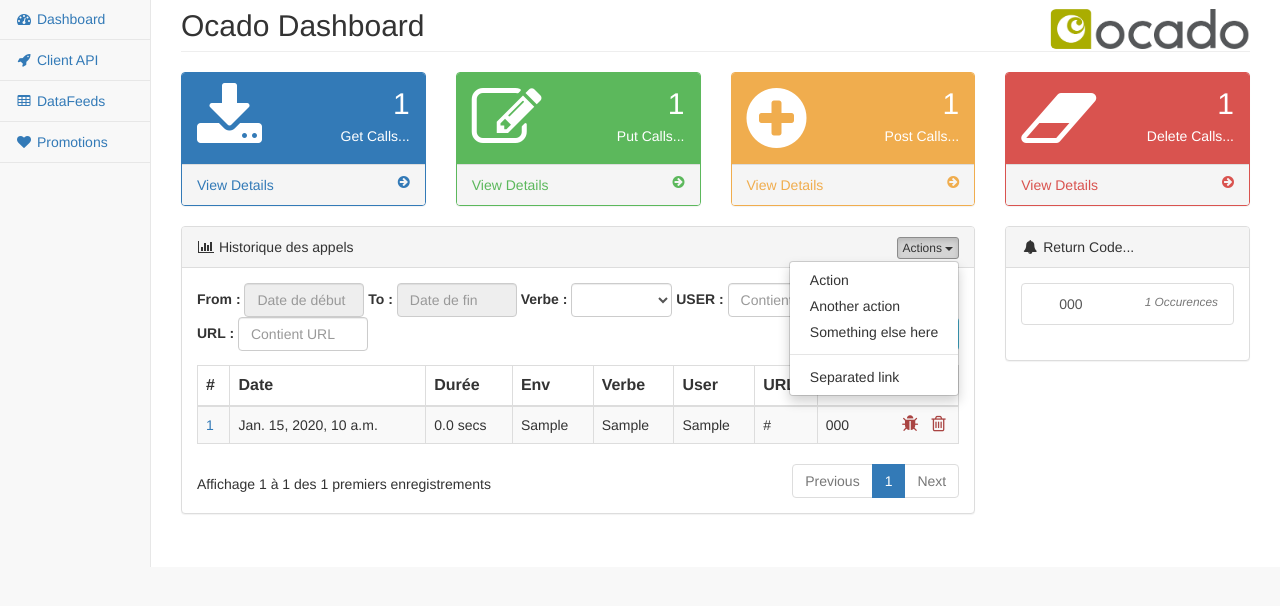
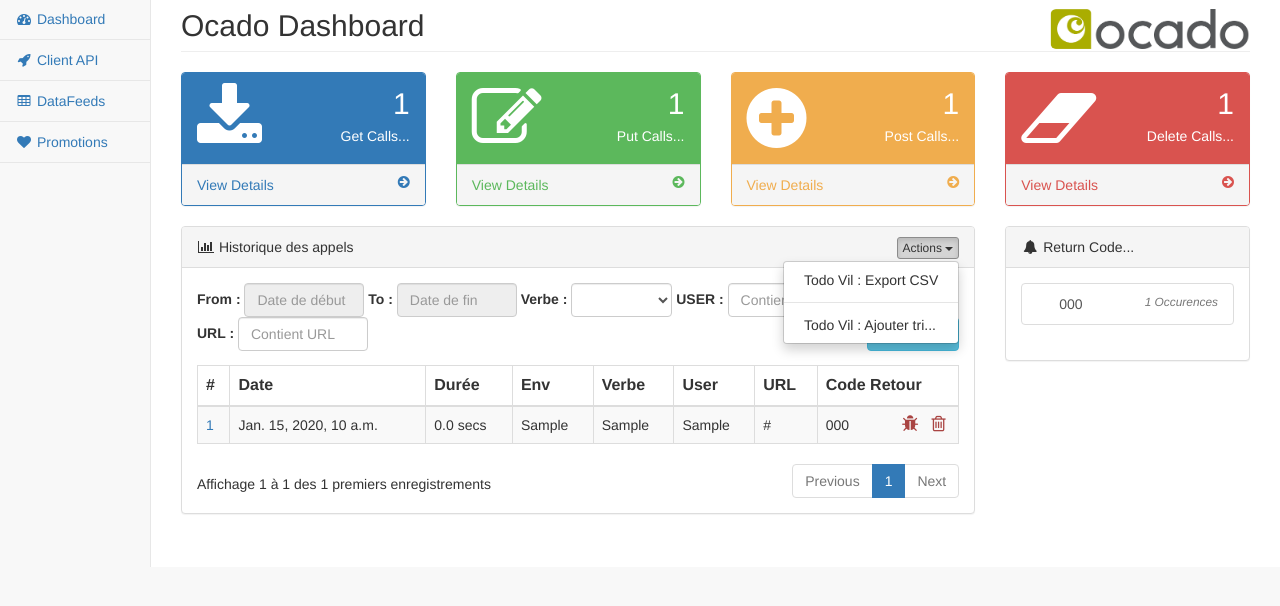
Before and after one commit to vliautaud/ApiDashboard, a Django app: template dashboard/templates/dashboard/OcadoDashboard.htm in a window 1280 px wide, after a click on "Actions". Shown: the part 72-678 px from the top of the page. Run offline with Django 3.2, Linux system fonts and the light colour scheme; the template is opened without the code that fills it: most values are stand-ins (such as "Sample title", 1, 10 or a date in 2020); some libraries are stand-ins or nearby versions.

Commit message:
Modification bouton action (etape 0)

```diff
--- a/dashboard/templates/dashboard/OcadoDashboard.htm
+++ b/dashboard/templates/dashboard/OcadoDashboard.htm
@@ -117,14 +117,10 @@
                             Actions <SPAN class="caret"></SPAN>
                         </BUTTON>
                         <UL class="dropdown-menu pull-right" role="menu">
-                            <LI><A href="#">Action</A></LI>
-                            <LI><A href="#">Another
-                                action</A></LI>
-                            <LI><A href="#">Something
-                                else here</A></LI>
+                            <LI><A href="#">Todo Vil : Export CSV</A></LI>
                             <LI class="divider"></LI>
-                            <LI><A href="#">Separated
-                                link</A></LI>
+                            <LI><A href="#">Todo Vil : Ajouter tri...
+                                </A></LI>
                         </UL>
                     </DIV>
                 </DIV>
```
